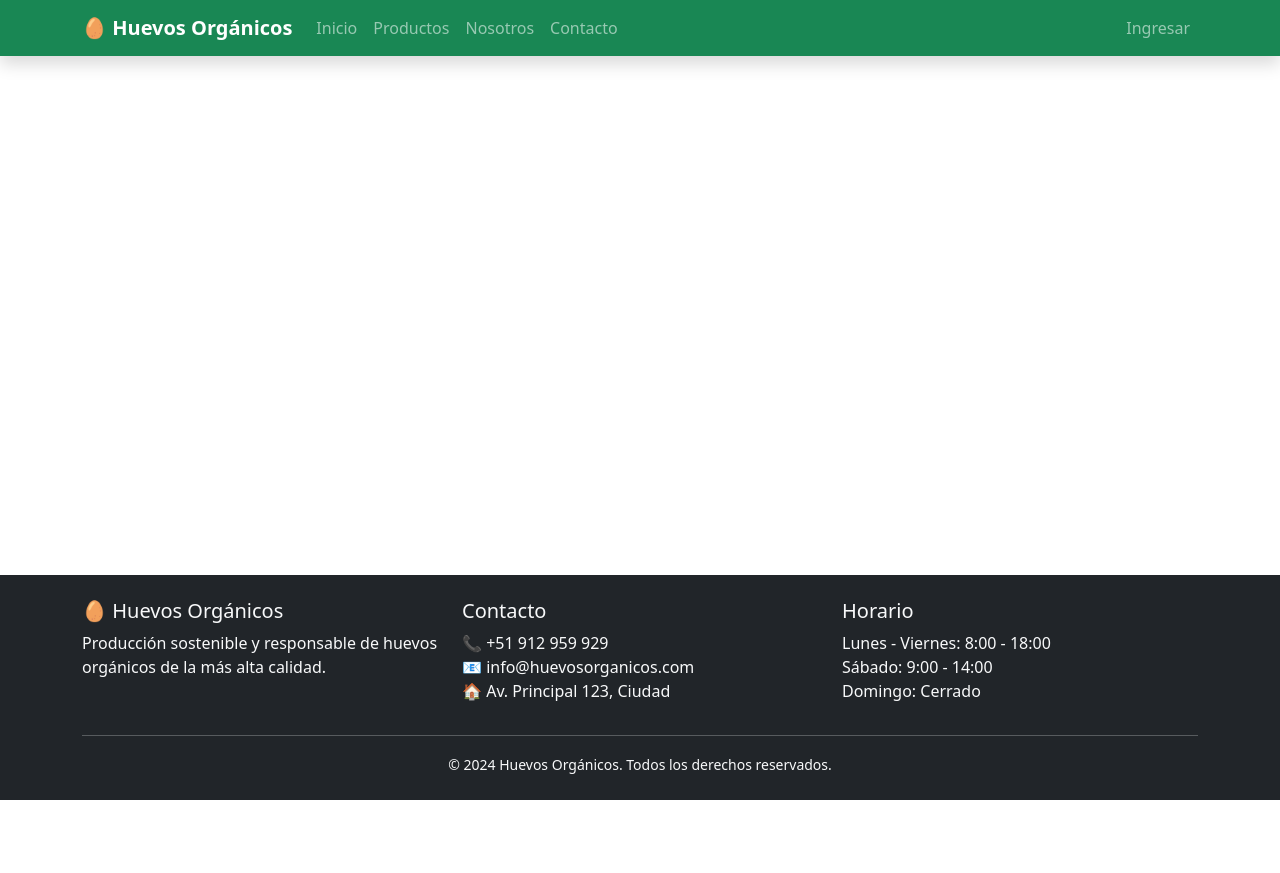
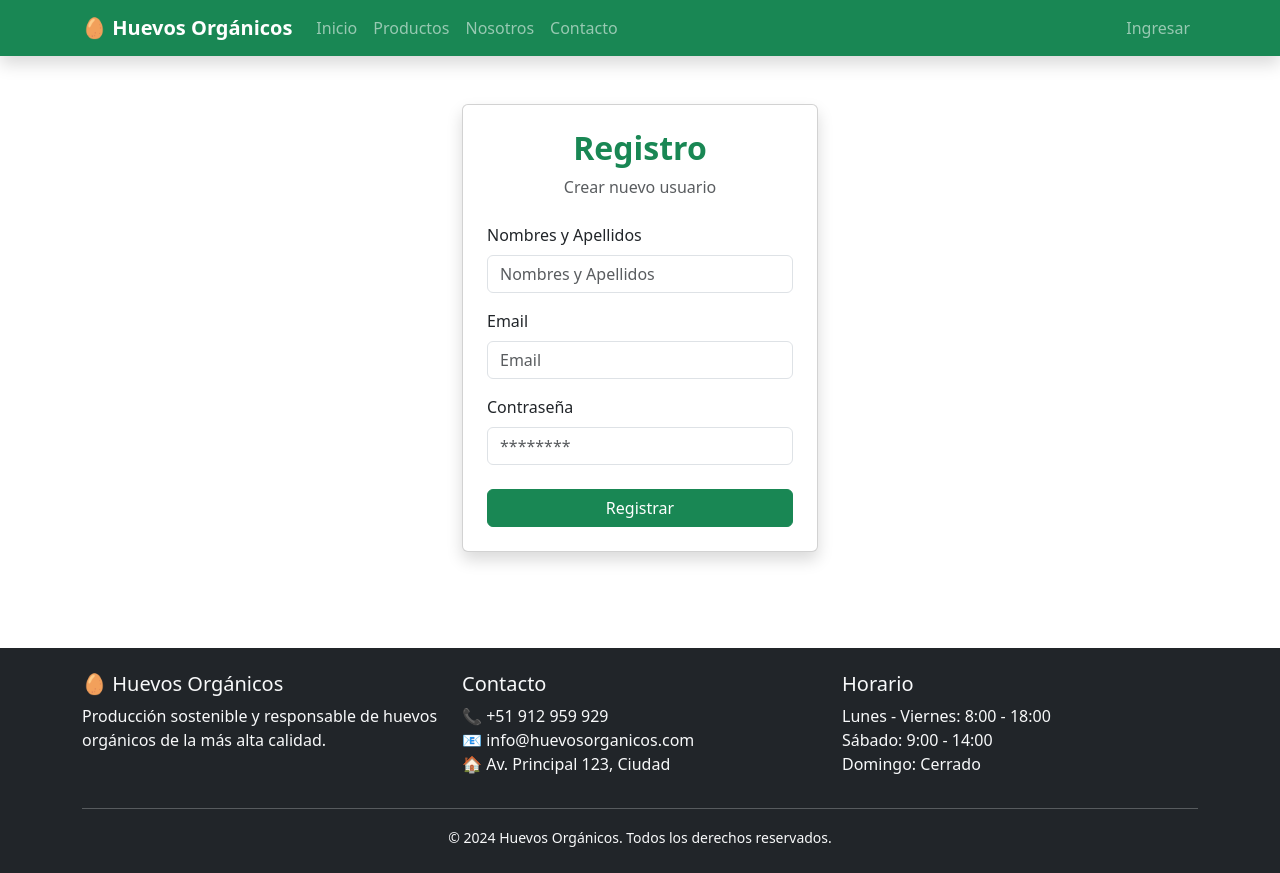
Before and after one commit to Universidad-Kevin/Front-Empresa-Huevos, a React (Vite) app: page /register in a window 1280 px wide. Before the commit the page ends 800 px from the top, so only its background shows below. Built offline with nearby package versions, Linux system fonts and the light colour scheme; no server answers.

Commit message:
despliegue

```diff
--- a/src/App.jsx
+++ b/src/App.jsx
@@ -11,6 +11,7 @@ import ProductoDetalle from "./pages/public/ProductoDetalle";
 import Nosotros from "./pages/public/Nosotros";
 import Contacto from "./pages/public/Contacto";
 import Login from "./pages/public/Login";
+import Register from "./pages/public/register";
 
 // Páginas admin
 import Dashboard from "./pages/admin/Dashboard";
@@ -41,6 +42,7 @@ function App() {
             <Route path="/nosotros" element={<Nosotros />} />
             <Route path="/contacto" element={<Contacto />} />
             <Route path="/login" element={<Login />} />
+            <Route path="/register" element={<Register />} />
 
             {/* Rutas protegidas - Admin */}
             <Route
--- a/src/pages/admin/AgregarProducto.jsx
+++ b/src/pages/admin/AgregarProducto.jsx
@@ -21,7 +21,7 @@ function AgregarProducto() {
     stock: "",
     imagen: "",
     caracteristicas: [""],
-    estado: "activo",
+    estado: "",
   });
   const [enviado, setEnviado] = useState(false);
   const [loading, setLoading] = useState(false);
--- a/src/pages/public/Contacto.jsx
+++ b/src/pages/public/Contacto.jsx
@@ -1,68 +1,96 @@
-import { useState } from 'react'
-import { Container, Row, Col, Card, Form, Button, Alert } from 'react-bootstrap'
+import { useState } from "react";
+import { Accordion } from "react-bootstrap";
+import { useNavigate } from "react-router-dom";
+import {
+  Container,
+  Row,
+  Col,
+  Card,
+  Form,
+  Button,
+  Alert,
+} from "react-bootstrap";
+import api from "../../services/api";
 
-function Contacto() {
+function AgregarInteresado() {
+  const navigate = useNavigate();
   const [formData, setFormData] = useState({
-    nombre: '',
-    email: '',
-    telefono: '',
-    asunto: '',
-    mensaje: ''
-  })
-  const [enviado, setEnviado] = useState(false)
-  const [loading, setLoading] = useState(false)
+    nombre: "",
+    email: "",
+    telefono: "",
+    asunto: "",
+    mensaje: "",
+  });
+  const [enviado, setEnviado] = useState(false);
+  const [loading, setLoading] = useState(false);
+  const [error, setError] = useState("");
 
   const handleChange = (e) => {
-    setFormData({
-      ...formData,
-      [e.target.name]: e.target.value
-    })
-  }
+    const { name, value } = e.target;
+    setFormData((prev) => ({
+      ...prev,
+      [name]: value,
+    }));
+  };
 
   const handleSubmit = async (e) => {
-    e.preventDefault()
-    setLoading(true)
+    e.preventDefault();
+    setLoading(true);
+    setError("");
+    try {
+      const interesadoData = {
+        nombre: formData.nombre,
+        email: formData.email,
+        telefono: formData.telefono,
+        asunto: formData.asunto,
+        mensaje: formData.mensaje,
+      };
+      console.log("Enviando datos del interesado:", interesadoData);
 
-    // Simular envío
-    setTimeout(() => {
-      setEnviado(true)
-      setLoading(false)
-      setFormData({
-        nombre: '',
-        email: '',
-        telefono: '',
-        asunto: '',
-        mensaje: ''
-      })
-    }, 2000)
-  }
+      const response = await api.post("/interesados", interesadoData);
+
+      if (response.data.success) {
+        setEnviado(true);
+        setTimeout(() => {
+          navigate("/contacto");
+        }, 2000);
+      }
+    } catch (err) {
+      console.error("Error al enviar el formulario:", err);
+      setError(
+        "Ocurrió un error al enviar el formulario. Por favor, inténtalo de nuevo."
+      );
+    } finally {
+      setLoading(false);
+    }
+  };
 
   const informacionContacto = [
     {
-      icon: '📧',
-      titulo: 'Email',
-      contenido: 'info@huevosorganicos.com',
-      descripcion: 'Envíanos un correo'
+      icon: "📧",
+      titulo: "Email",
+      contenido: "info@huevosorganicos.com",
+      descripcion: "Envíanos un correo",
     },
     {
-      icon: '📞',
-      titulo: 'Teléfono',
-      contenido: '+1 234 567 890',
-      descripcion: 'Lunes a Viernes 8:00-18:00'
+      icon: "📞",
+      titulo: "Teléfono",
+      contenido: "+51 912 959 929",
+      descripcion: "Lunes a Viernes 8:00-18:00",
     },
     {
-      icon: '🏢',
-      titulo: 'Oficina Principal',
-      contenido: 'Av. Principal 123, Ciudad',
-      descripcion: 'Visítanos'
+      icon: "🏢",
+      titulo: "Oficina Principal",
+      contenido: "Av. Principal 123, Lima",
+      descripcion: "Visítanos",
     },
     {
-      icon: '🚚',
-      titulo: 'Distribución',
-      contenido: 'distribucion@huevosorganicos.com',
-      descripcion: 'Para pedidos mayoristas'
-    }
-  ]
+      icon: "🚚",
+      titulo: "Distribución",
+      contenido: "distribucion@huevosorganicos.com",
+      descripcion: "Para pedidos mayoristas",
+    },
+  ];
 
   return (
     <Container className="py-5">
@@ -101,7 +129,8 @@ function Contacto() {
               <div className="bg-light rounded p-4 text-center">
                 <p className="text-muted mb-2">Mapa interactivo</p>
                 <small className="text-muted">
-                  Av. Principal 123, Ciudad<br/>
+                  Av. Principal 123, Ciudad
+                  <br />
                   Zona Industrial
                 </small>
               </div>
@@ -118,6 +147,12 @@ function Contacto() {
               {enviado && (
                 <Alert variant="success" className="mb-4">
                   ✅ ¡Mensaje enviado correctamente! Te contactaremos pronto.
+                </Alert>
+              )}
+
+              {error && (
+                <Alert variant="danger" className="mb-4">
+                  ⚠️ {error}
                 </Alert>
               )}
 
@@ -174,10 +209,12 @@ function Contacto() {
                         required
                       >
                         <option value="">Selecciona un asunto</option>
-                        <option value="ventas">Información de productos</option>
-                        <option value="distribucion">Distribución mayorista</option>
-                        <option value="soporte">Soporte al cliente</option>
-                        <option value="otros">Otros</option>
+                        <option value="Información de productos">Información de productos</option>
+                        <option value="Distribución mayorista">
+                          Distribución mayorista
+                        </option>
+                        <option value="Soporte al cliente">Soporte al cliente</option>
+                        <option value="Otros">Otros</option>
                       </Form.Select>
                     </Form.Group>
                   </Col>
@@ -203,50 +240,44 @@ function Contacto() {
                   disabled={loading}
                   className="w-100"
                 >
-                  {loading ? 'Enviando...' : '📨 Enviar Mensaje'}
+                  {loading ? "Enviando..." : "📨 Enviar Mensaje"}
                 </Button>
               </Form>
             </Card.Body>
           </Card>
 
           {/* Preguntas Frecuentes */}
+          {/* Preguntas Frecuentes */}
           <Card className="border-0 shadow-sm mt-4">
             <Card.Body>
               <h5 className="fw-bold mb-3">❓ Preguntas Frecuentes</h5>
-              <div className="accordion" id="faqAccordion">
-                <div className="accordion-item">
-                  <h6 className="accordion-header">
-                    <button className="accordion-button" type="button" data-bs-toggle="collapse" data-bs-target="#faq1">
-                      ¿Hacen entregas a domicilio?
-                    </button>
-                  </h6>
-                  <div id="faq1" className="accordion-collapse collapse show" data-bs-parent="#faqAccordion">
-                    <div className="accordion-body">
-                      Sí, realizamos entregas a domicilio en toda el área metropolitana.
-                      Consulta nuestra zona de cobertura.
-                    </div>
-                  </div>
-                </div>
-                <div className="accordion-item">
-                  <h6 className="accordion-header">
-                    <button className="accordion-button collapsed" type="button" data-bs-toggle="collapse" data-bs-target="#faq2">
-                      ¿Son realmente orgánicos?
-                    </button>
-                  </h6>
-                  <div id="faq2" className="accordion-collapse collapse" data-bs-parent="#faqAccordion">
-                    <div className="accordion-body">
-                      Absolutamente. Contamos con certificación orgánica y nuestras gallinas
-                      son criadas libremente con alimentación 100% orgánica.
-                    </div>
-                  </div>
-                </div>
-              </div>
+
+              <Accordion defaultActiveKey="0">
+                <Accordion.Item eventKey="0">
+                  <Accordion.Header>
+                    ¿Hacen entregas a domicilio?
+                  </Accordion.Header>
+                  <Accordion.Body>
+                    Sí, realizamos entregas a domicilio en toda el área
+                    metropolitana. Consulta nuestra zona de cobertura.
+                  </Accordion.Body>
+                </Accordion.Item>
+
+                <Accordion.Item eventKey="1">
+                  <Accordion.Header>¿Son realmente orgánicos?</Accordion.Header>
+                  <Accordion.Body>
+                    Absolutamente. Contamos con certificación orgánica y
+                    nuestras gallinas son criadas libremente con alimentación
+                    100% orgánica.
+                  </Accordion.Body>
+                </Accordion.Item>
+              </Accordion>
             </Card.Body>
           </Card>
         </Col>
       </Row>
     </Container>
-  )
+  );
 }
 
-export default Contacto
+export default AgregarInteresado;
--- a/src/pages/public/Home.jsx
+++ b/src/pages/public/Home.jsx
@@ -14,7 +14,7 @@ function Home() {
               </h1>
               <p className="lead mb-4">
                 Descubre la diferencia de nuestros huevos de gallinas criadas
-                libremente con alimentación orgánica y cuidado responsable mas nah.
+                libremente con alimentación orgánica y cuidado responsable.
               </p>
               <div className="d-flex gap-3">
                 <Button as={Link} to="/productos" variant="light" size="lg">
@@ -27,7 +27,7 @@ function Home() {
             </Col>
             <Col lg={6}>
               <img
-                src="/Front-Empresa-Huevos/src/public/images/hero-huevos.jpg"
+                src="src/public/images/hero-huevos.jpg"
                 alt="Huevos orgánicos"
                 className="img-fluid rounded shadow"
               />
--- a/src/pages/public/Login.jsx
+++ b/src/pages/public/Login.jsx
@@ -1,4 +1,4 @@
-import { useState } from "react";
+import { useState, useEffect } from "react";
 import { useNavigate } from "react-router-dom";
 import { useAuth } from "../../context/AuthContext";
 import {
@@ -10,15 +10,17 @@ import {
   Button,
   Alert,
 } from "react-bootstrap";
-import api from '../../services/api';
 
 function Login() {
   const [formData, setFormData] = useState({
-    email: "admin@huevos.com",
-    password: "admin123",
+    email: "",
+    password: "",
   });
   const [error, setError] = useState("");
   const [loading, setLoading] = useState(false);
+
+  // key para forzar remount del form (evita autofill)
+  const [formKey, setFormKey] = useState(Date.now());
 
   const { login } = useAuth();
   const navigate = useNavigate();
@@ -30,42 +32,33 @@ function Login() {
     });
   };
 
-  // En tu Login.jsx - Agrega más logging
+  useEffect(() => {
+    const t1 = setTimeout(() => setFormKey(Date.now()), 20);
+    const t2 = setTimeout(() => {
+      setFormData({ email: "", password: "" });
+    }, 100);
+
+    return () => {
+      clearTimeout(t1);
+      clearTimeout(t2);
+    };
+  }, []);
+
   const handleSubmit = async (e) => {
     e.preventDefault();
     setError("");
     setLoading(true);
 
     try {
-      console.log("1. 📤 Enviando credenciales...");
-
-      // Test directo para ver la respuesta
-      const testResponse = await api.post("/auth/login", {
-        email: formData.email,
-        password: formData.password,
-      });
-
-      console.log("2. 📨 Respuesta REAL del servidor:", testResponse);
-      console.log("3. 📊 response.data:", testResponse.data);
-
-      // Ahora usar el AuthContext
-      console.log("4. 🔄 Llamando a login del AuthContext...");
       const result = await login(formData.email, formData.password);
-
-      console.log("5. ✅ Resultado del AuthContext:", result);
-      console.log(
-        "6. 💾 Token guardado:",
-        localStorage.getItem("huevos_token")
-      );
-      console.log("7. 👤 User guardado:", localStorage.getItem("huevos_user"));
 
       if (result.success) {
         navigate("/admin");
       } else {
-        setError(result.error);
+        setError(result.error || "Credenciales inválidas");
       }
     } catch (err) {
-      console.error("❌ Error completo en handleSubmit:", err);
+      console.error(err);
       setError("Error de conexión con el servidor");
     } finally {
       setLoading(false);
@@ -85,7 +78,21 @@ function Login() {
 
               {error && <Alert variant="danger">{error}</Alert>}
 
-              <Form onSubmit={handleSubmit}>
+              {/* Inputs ocultos anti-autofill */}
+              <input
+                type="text"
+                name="fakeusernameremembered"
+                style={{ display: "none" }}
+                autoComplete="username"
+              />
+              <input
+                type="password"
+                name="fakepasswordremembered"
+                style={{ display: "none" }}
+                autoComplete="new-password"
+              />
+
+              <Form key={formKey} onSubmit={handleSubmit} autoComplete="off">
                 <Form.Group className="mb-3">
                   <Form.Label>Email</Form.Label>
                   <Form.Control
@@ -93,8 +100,9 @@ function Login() {
                     name="email"
                     value={formData.email}
                     onChange={handleChange}
-                    placeholder="admin@huevos.com"
+                    placeholder="email@example.com"
                     required
+                    autoComplete="off"
                   />
                 </Form.Group>
 
@@ -105,8 +113,9 @@ function Login() {
                     name="password"
                     value={formData.password}
                     onChange={handleChange}
-                    placeholder="admin123"
+                    placeholder="********"
                     required
+                    autoComplete="new-password"
                   />
                 </Form.Group>
 
@@ -118,13 +127,15 @@ function Login() {
                 >
                   {loading ? "Ingresando..." : "Ingresar"}
                 </Button>
+
+                <Button
+                  variant="outline-success"
+                  className="w-100 mt-2"
+                  onClick={() => navigate("/register")}
+                >
+                  Registrar nuevo cliente
+                </Button>
               </Form>
-
-              <div className="text-center mt-3">
-                <small className="text-muted">
-                  Credenciales: admin@huevos.com / admin123
-                </small>
-              </div>
             </Card.Body>
           </Card>
         </Col>
--- a/src/pages/public/Productos.jsx
+++ b/src/pages/public/Productos.jsx
@@ -27,7 +27,7 @@ function Productos() {
     try {
       setLoading(true);
       setError("");
-      const response = await api.get("/productos");
+      const response = await api.get("/productos/activos");
       console.log("Respuesta completa del backend:", response.data);
 
       // Manejo flexible del formato de respuesta
--- /dev/null
+++ b/src/pages/public/register.jsx
@@ -0,0 +1,124 @@
+import { useState } from "react";
+import { useNavigate } from "react-router-dom";
+import { useAuth } from "../../context/AuthContext";
+import {
+  Container,
+  Row,
+  Col,
+  Card,
+  Form,
+  Button,
+  Alert,
+} from "react-bootstrap";
+
+function Register() {
+  const [formData, setFormData] = useState({
+    nombre: "",
+    email: "",
+    password: "",
+  });
+
+  const [error, setError] = useState("");
+  const [loading, setLoading] = useState(false);
+
+  const { Register } = useAuth();
+  const navigate = useNavigate();
+
+  const handleChange = (e) => {
+    setFormData({
+      ...formData,
+      [e.target.name]: e.target.value,
+    });
+  };
+
+  const handleSubmit = async (e) => {
+    e.preventDefault();
+    setError("");
+    setLoading(true);
+
+    try {
+      const result = await Register(formData);
+
+      if (result.success) {
+        navigate("/Login");
+      } else {
+        setError(result.error || "No se pudo crear el usuario");
+      }
+    } catch (err) {
+      console.error(err);
+      setError("Error de conexión con el servidor");
+    } finally {
+      setLoading(false);
+    }
+  };
+
+  return (
+    <Container className="py-5">
+      <Row className="justify-content-center">
+        <Col md={6} lg={4}>
+          <Card className="shadow">
+            <Card.Body className="p-4">
+              <div className="text-center mb-4">
+                <h2 className="fw-bold text-success">Registro</h2>
+                <p className="text-muted">Crear nuevo usuario</p>
+              </div>
+
+              {error && <Alert variant="danger">{error}</Alert>}
+
+              <Form onSubmit={handleSubmit}>
+                <Form.Group className="mb-3">
+                  <Form.Label>Nombres y Apellidos</Form.Label>
+                  <Form.Control
+                    type="text"
+                    name="nombre"
+                    value={formData.nombre}
+                    onChange={handleChange}
+                    placeholder="Nombres y Apellidos"
+                    required
+                  />
+                </Form.Group>
+
+                <Form.Group className="mb-3">
+                  <Form.Label>Email</Form.Label>
+                  <Form.Control
+                    type="email"
+                    name="email"
+                    value={formData.email}
+                    onChange={handleChange}
+                    placeholder="Email"
+                    required
+                    autoComplete="off"
+                  />
+                </Form.Group>
+
+                <Form.Group className="mb-4">
+                  <Form.Label>Contraseña</Form.Label>
+                  <Form.Control
+                    type="password"
+                    name="password"
+                    value={formData.password}
+                    onChange={handleChange}
+                    placeholder="********"
+                    required
+                    autoComplete="new-password"
+                  />
+                </Form.Group>
+
+                <Button
+                  variant="success"
+                  type="submit"
+                  className="w-100"
+                  disabled={loading}
+                >
+                  {loading ? "Registrando..." : "Registrar"}
+                </Button>
+              </Form>
+            </Card.Body>
+          </Card>
+        </Col>
+      </Row>
+    </Container>
+  );
+}
+
+export default Register;
```
Also changed, not shown: src/context/AuthContext.jsx (+54 -37 lines), src/pages/admin/Clientes.jsx (+9 -1 lines), src/pages/admin/Dashboard.jsx (+25 -48 lines), src/pages/admin/ProductosAdmin.jsx (+9 -1 lines).
